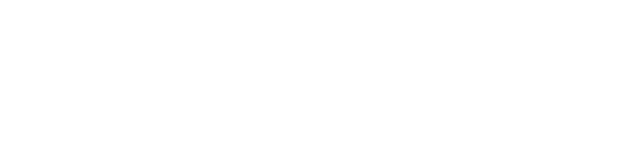
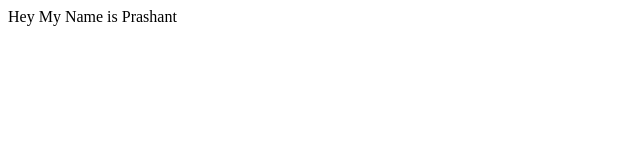
Before and after one commit to Mrfrost022/MyProject, a plain HTML site: page index.html in a window 1280 px wide. Shown: the whole page, without its empty margins (0-640 px from the left). Drawn offline with Linux system fonts and the light colour scheme.

Commit message:
Body Is added

```diff
--- a/index.html
+++ b/index.html
@@ -6,6 +6,7 @@
     <title>Document</title>
 </head>
 <body>
-
+    Hey
+    My Name is Prashant
 </body>
 </html>
```
